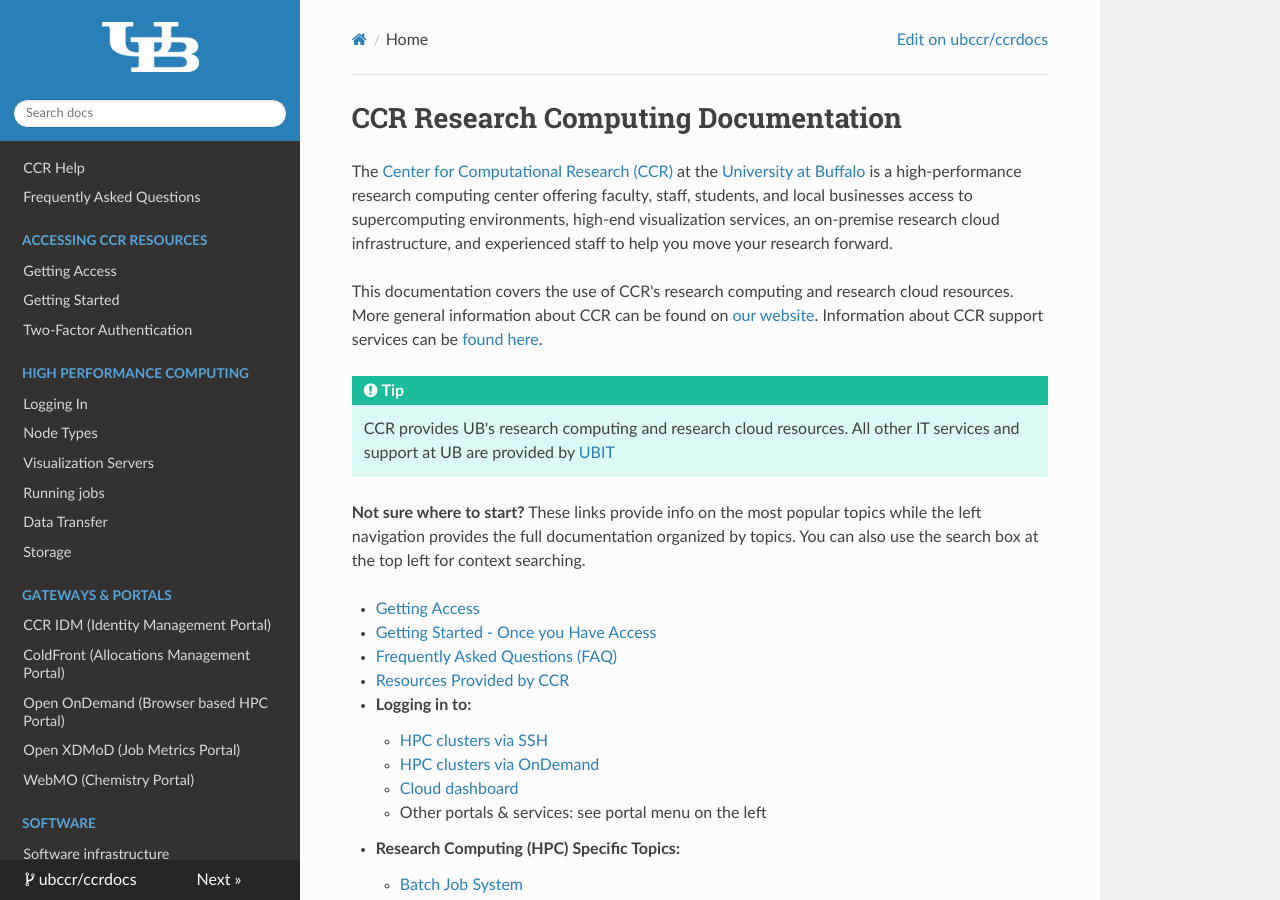
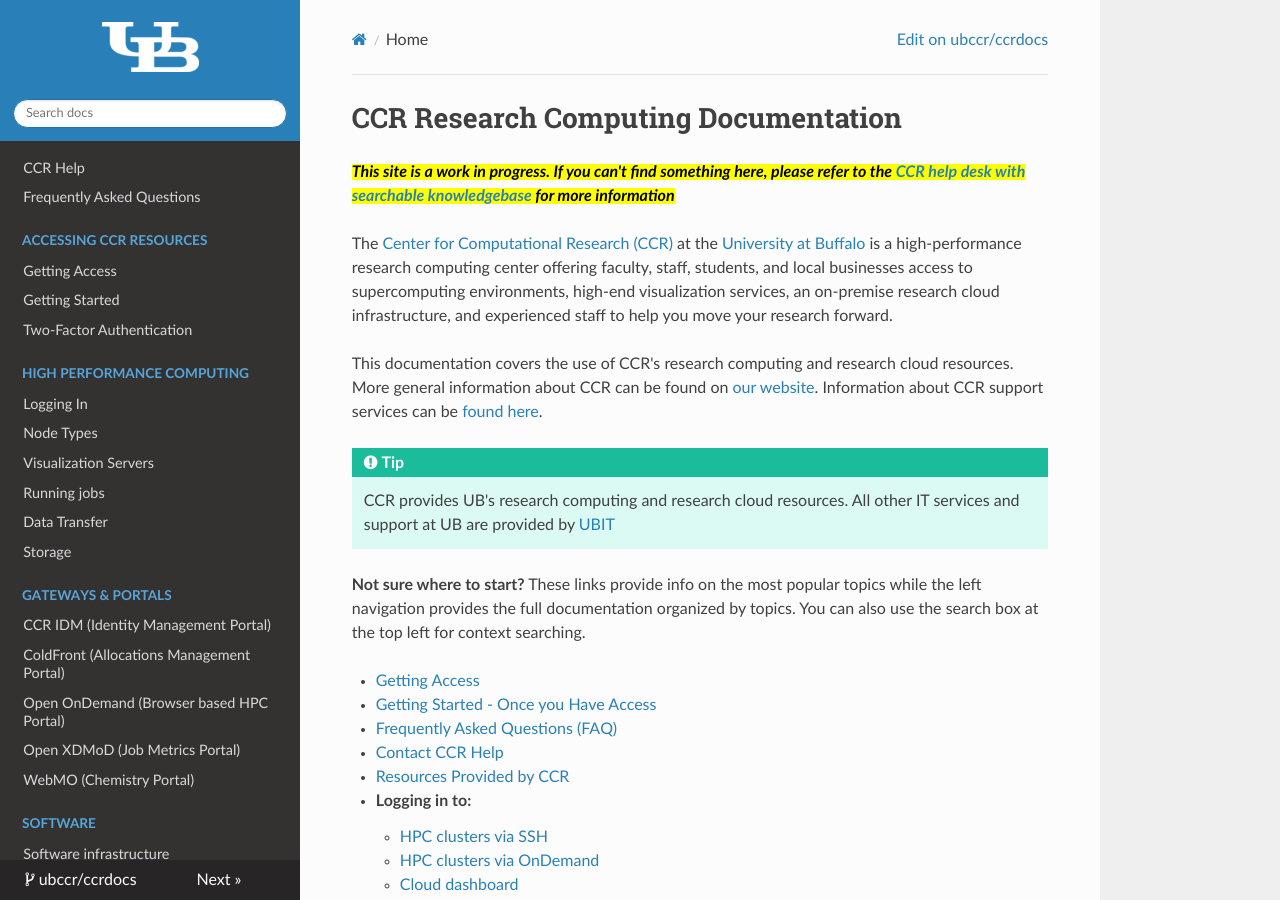
Before and after one commit to ubccr/ccrdocs, an MkDocs documentation site: the page built from pages/index.md, in a window 1280 px wide and 900 px high. Built offline with MkDocs 1.6.1, drawn with Linux system fonts in a browser that asks for light colours; nearby versions of some CDN libraries.

Commit message:
added wording about WIP documentation

```diff
--- a/pages/index.md
+++ b/pages/index.md
@@ -1,4 +1,6 @@
 # CCR Research Computing Documentation
+
+==This site is a work in progress.  If you can't find something here, please refer to the [CCR help desk with searchable knowledgebase](https://ubccr.freshdesk.com) for more information==
 
 The [Center for Computational Research (CCR)](https://buffalo.edu/ccr) at the [University at Buffalo](https://buffalo.edu) is a high-performance research computing center offering faculty, staff, students, and local businesses access to supercomputing environments, high-end visualization services, an on-premise research cloud infrastructure, and experienced staff to help you move your research forward.
 
@@ -12,6 +14,7 @@ This documentation covers the use of CCR's research computing and research cloud
 - [Getting Access](getting-access.md)
 - [Getting Started - Once you Have Access](getting-started.md)
 - [Frequently Asked Questions (FAQ)](faq.md)
+- [Contact CCR Help](help.md)
 - [Resources Provided by CCR](getting-started.md#computing-resources-at-ccr)
 - **Logging in to:**
     - [HPC clusters via SSH](hpc/login.md)
```
